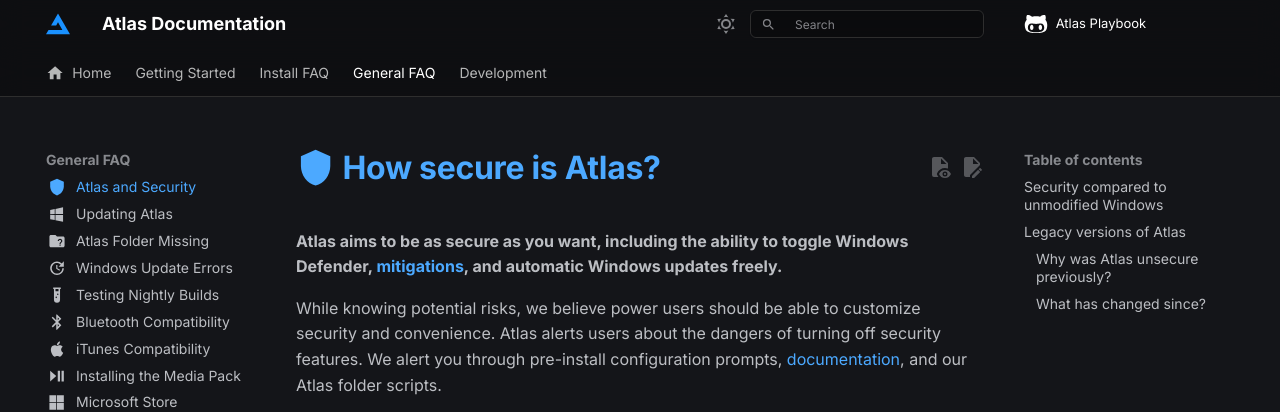
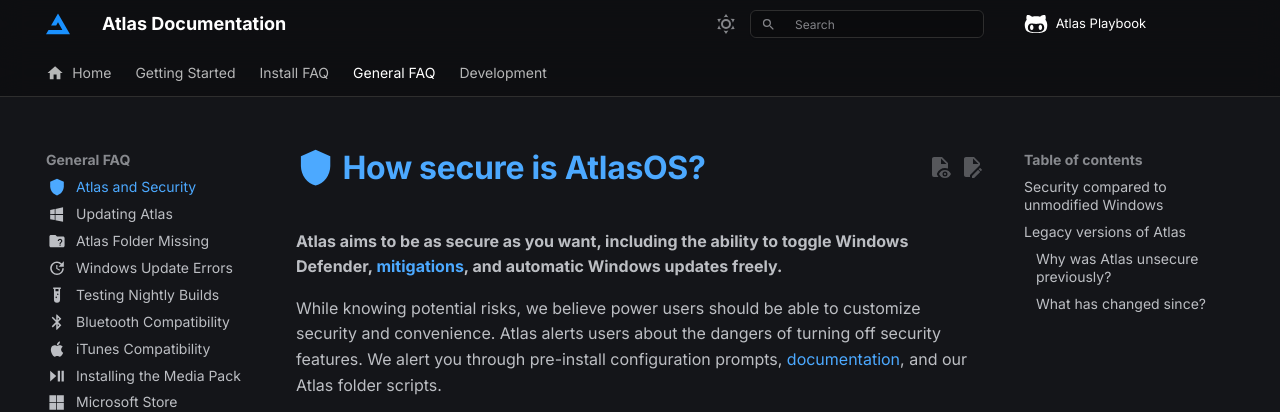
Before and after one commit to Atlas-OS/docs, an MkDocs documentation site: the page built from docs/general-faq/atlas-and-security.md, in a window 1280 px wide and 900 px high. Shown: the top 412 px of the window. Built offline with MkDocs 1.6.1 and Material for MkDocs 9.7.7, drawn with Linux system fonts in a browser that asks for light colours; some web fonts are replaced; comment, search, counter and statistics services are not loaded.

Commit message:
fix: update title for AtlasOS security documentation

```diff
--- a/docs/general-faq/atlas-and-security.md
+++ b/docs/general-faq/atlas-and-security.md
@@ -3,7 +3,7 @@ description: How secure is AtlasOS?
 icon: material/shield
 ---
 
-# :material-shield: How secure is Atlas?
+# :material-shield: How secure is AtlasOS?
 
 **Atlas aims to be as secure as you want, including the ability to toggle Windows Defender, [mitigations](../getting-started/post-installation/atlas-folder/security.md#mitigations), and automatic Windows updates freely.**
 
```
